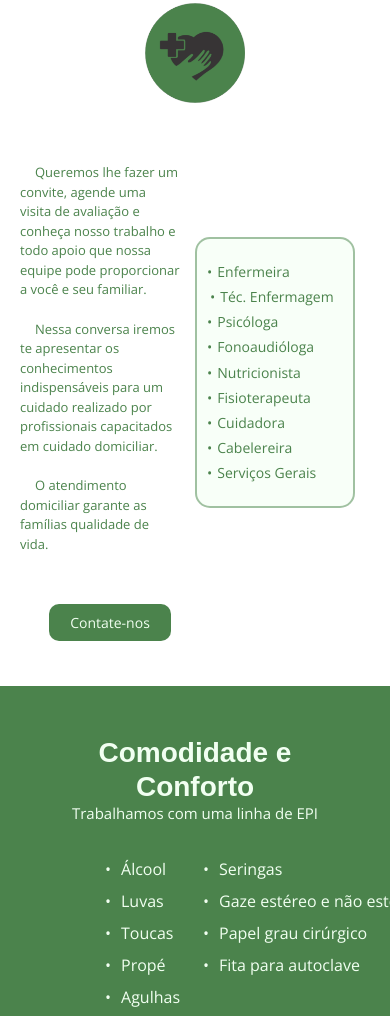
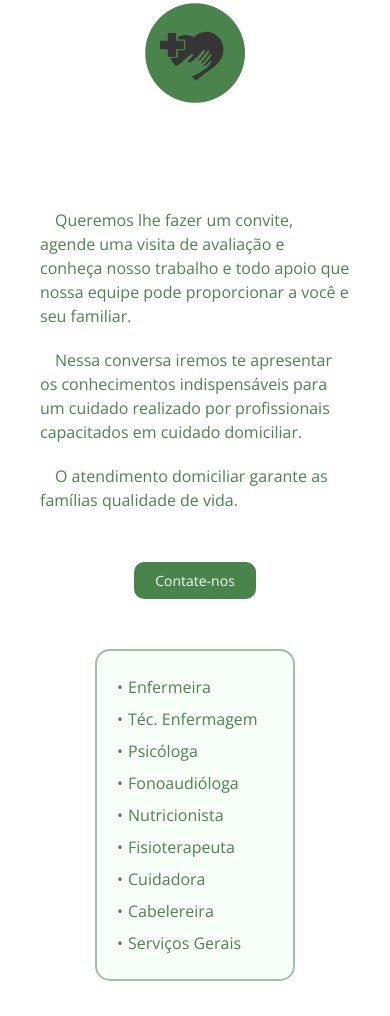
Before and after one commit to thaina-lopes/KL-home-care, a React app: page / in a window 390 px wide. Shown: the part 896-1912 px from the top of the page. Built offline with nearby package versions, Linux system fonts and the light colour scheme; a web font is replaced by a local one.

Commit message:
Ajustando espaçamentos mobile

```diff
--- a/src/Servicos.css
+++ b/src/Servicos.css
@@ -117,11 +117,9 @@
   }
   .paragrafo-texto {
     font-size: 18px;
+    margin-right: 20px;
   }
   .especialidades-texto {
-    margin-top: 0px;
-  }
-  .paragrafo-texto {
     margin-right: 10px;
   }
   .botao_contato {
@@ -168,43 +166,51 @@
 
 @media (max-width: 560px) {
   .especialiades {
-    grid-template-columns: 1fr 1fr;
-    grid-gap: 10px;
+    display: flex;
+    flex-direction: column;
+    text-align: center;
+    justify-self: center;
+    align-items: center;
     max-width: 350px;
-    padding: 0px;
+  }
+  .especialidades-texto {
+    margin-right: 0px;
   }
   .paragrafo-texto {
-    font-size: 13px;
+    font-size: 16px;
+    margin-right: 0px;
   }
   .especialiades-descricao {
-    width: 180px;
+    width: 200px;
     text-align: center;
     justify-self: center;
-    margin-left: -40px;
+    margin-left: 0px;
   }
   .botao_contato {
     background-color: var(--verde);
     padding: 6px 18px;
     border-radius: 10px;
     font-size: 14px;
-    margin-left: 10px;
+    margin-left: 0px;
+    margin-bottom: 30px;
   }
   .especialidades-lista {
-    font-size: 14px;
+    font-size: 16px;
     border: 2px solid rgba(75, 131, 76, 0.5);
     padding: 20px 0;
     margin-top: 20px;
-    line-height: 1.8;
+    line-height: 2;
+    margin: 20px 0px 30px 0px;
   }
   .li-servicos::before {
     margin-right: 5px;
   }
   .li-servicos {
-    margin-left: 10px;
+    margin-left: 20px;
   }
   .tec-enfermagem-mobile {
     display: inline;
-    margin-left: 13px;
+    margin-left: 20px;
     width: auto;
   }
   .tec-enfermagem-mobile::before {
```
